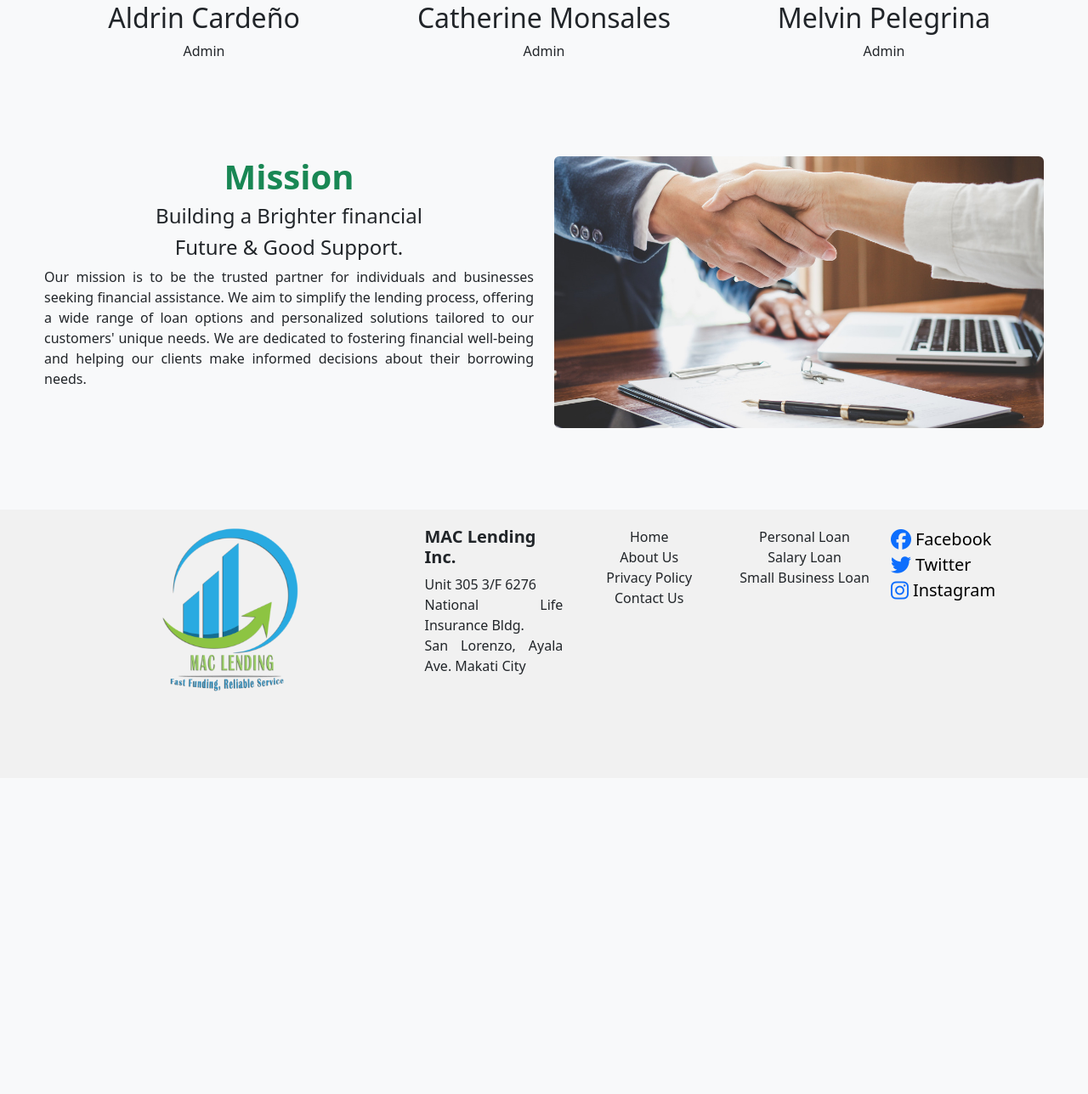
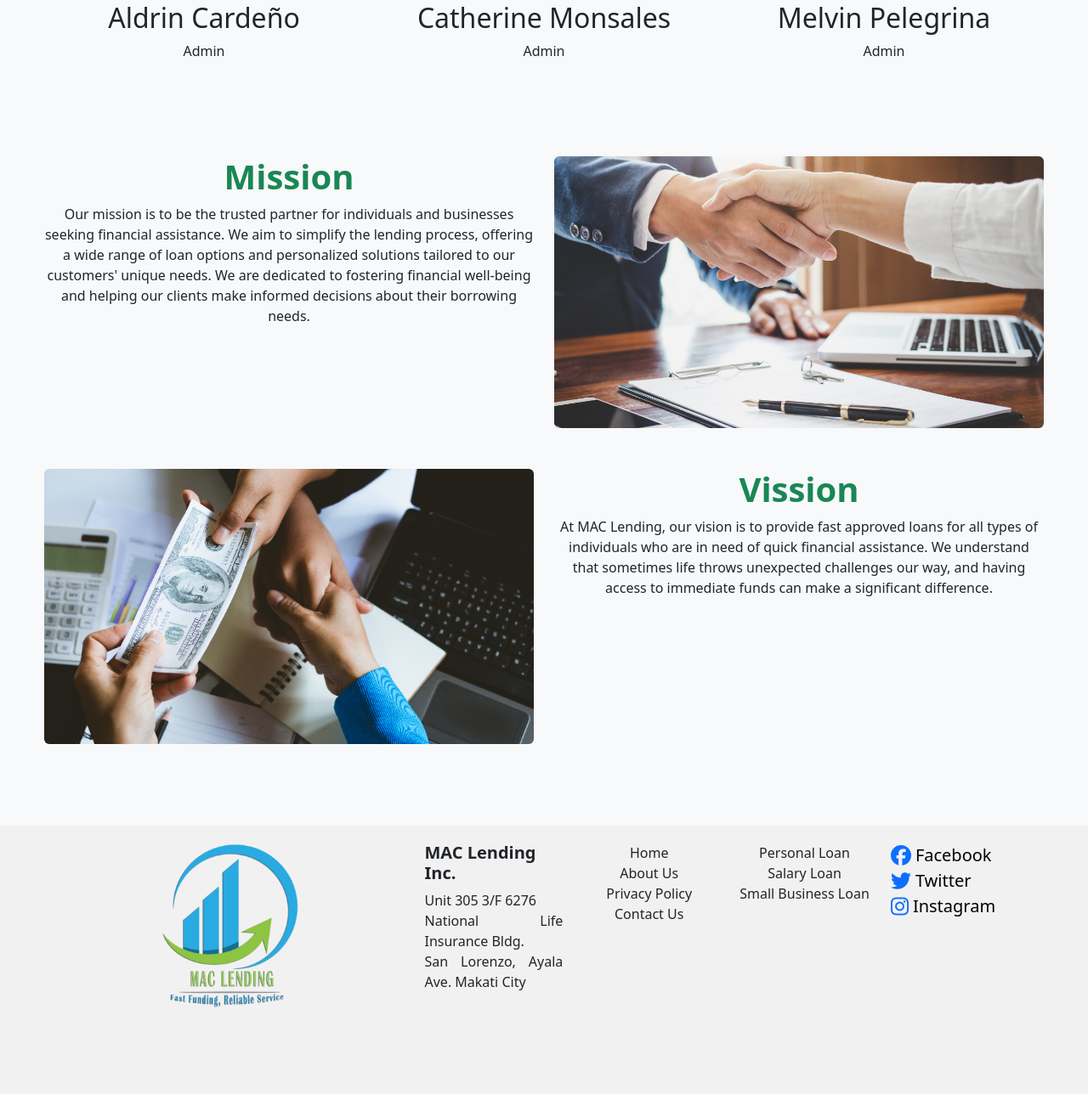
Before and after one commit to aldrin1997/kodego-capstone-project, a PHP site: page /about.php in a window 1280 px wide. Shown: the part 730-2018 px from the top of the page at 85% size. Before the commit the page ends 1544 px from the top, so only its background shows below. Run offline with PHP 8.4, Linux system fonts and the light colour scheme; some libraries are stand-ins or nearby versions.

Commit message:
added vision

```diff
--- a/about.php
+++ b/about.php
@@ -94,19 +94,27 @@
 
   <section class="about-section">
     <div class="container">
-      <div class="row">
+      <div class="row mb-5">
         <div class="col-lg-6">
           <h1 class="text-success fw-bold text-center">Mission</h1>
-          <h4 class="text-center">Building a Brighter financial</h4>
-          <h4 class="text-center">Future & Good Support.</h4>
-          <p class="fw-medium">Our mission is to be the trusted partner for individuals and businesses seeking financial assistance. We aim to simplify the
+          <p class="fw-medium text-center">Our mission is to be the trusted partner for individuals and businesses seeking financial assistance. We aim to simplify the
             lending process, offering a wide range of loan options and personalized solutions tailored to our customers' unique needs. We
             are dedicated to fostering financial well-being and helping our clients make informed decisions about their borrowing needs.</p>
-
-
         </div>
         <div class="col-lg-6">
           <img src="image/image11.jpg" alt="lending money" class="img-fluid rounded">
+        </div>
+      </div>
+
+      <div class="row">
+        <div class="col-lg-6">
+          <img src="image/image16.png" alt="lending money" class="img-fluid rounded">
+        </div>
+        <div class="col-lg-6">
+          <h1 class="text-success fw-bold text-center">Vission</h1>
+          <p class="fw-medium text-center">At MAC Lending, our vision is to provide fast approved loans for all types of individuals
+             who are in need of quick financial assistance. We understand that sometimes life throws unexpected
+             challenges our way, and having access to immediate funds can make a significant difference.</p>
         </div>
       </div>
     </div>
```
Also changed, not shown: image/image16.png (added).
